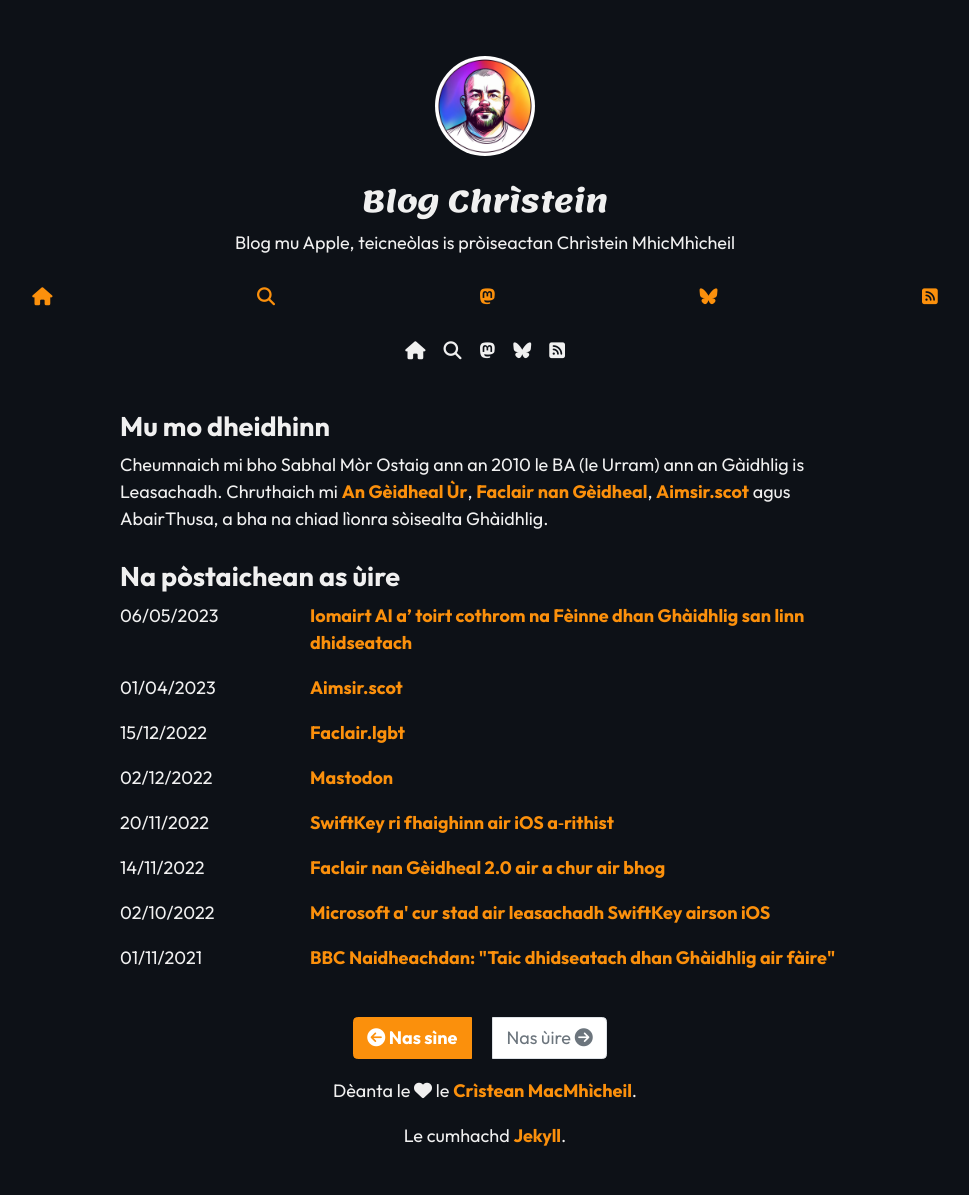
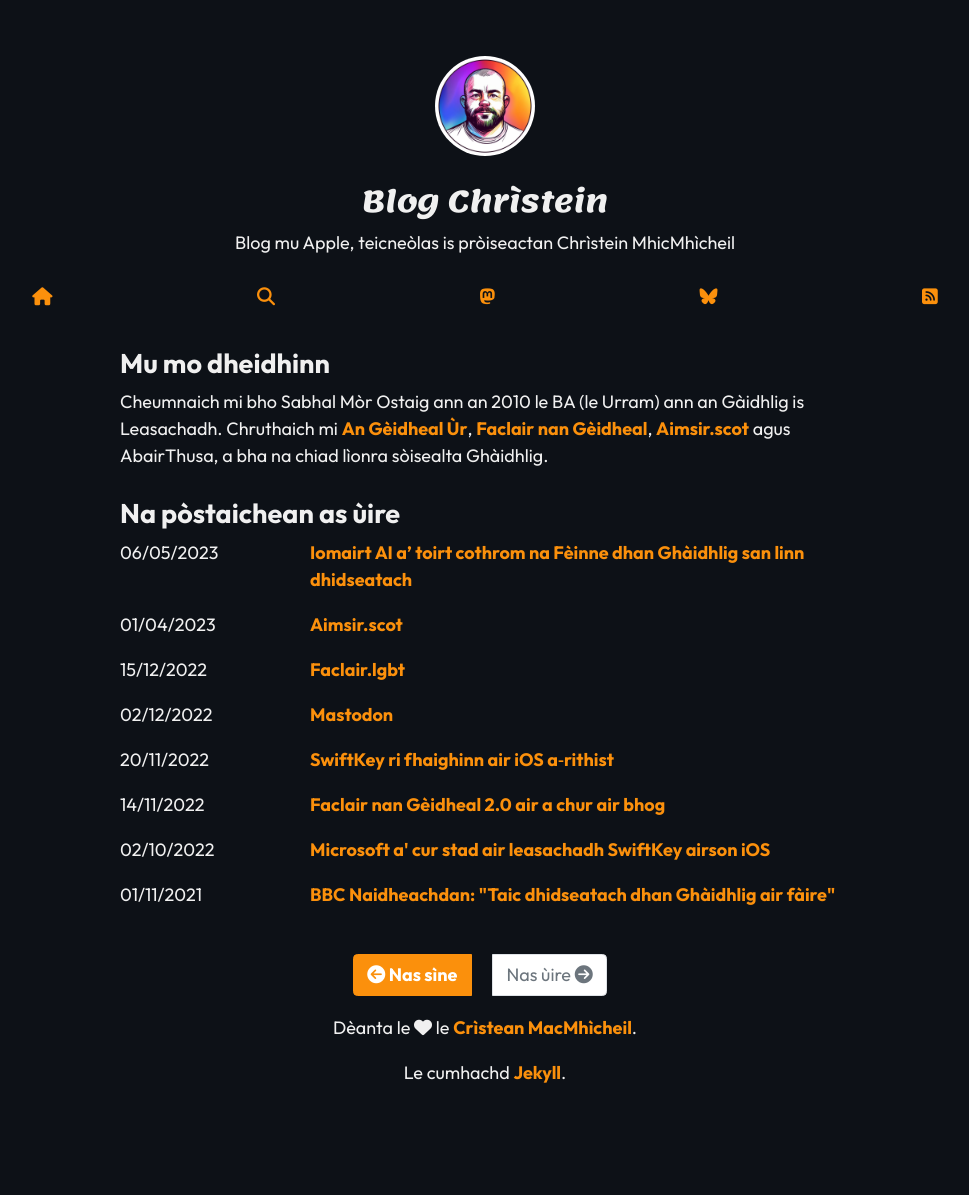
Before and after one commit to angeidheal/angeidheal.github.io, a Jekyll site: the page built from index.html, in a window 1280 px wide. Shown: the whole page, without its empty margins (155-1124 px from the left). Built offline with Jekyll 4.4.1, drawn with Linux system fonts in a browser that asks for light colours; nearby versions of some CDN libraries; the list of posts is cut into pages by our own code; after the commit the page ends 1132 px from its top, so only the background shows below that.

Commit message:
Update default.html

```diff
--- a/_layouts/default.html
+++ b/_layouts/default.html
@@ -43,30 +43,6 @@ layout: compress
       </ul>
     </div>
 
-    <nav class="navbar navbar-expand-lg navbar-dark">
-      <button
-        class="navbar-toggler"
-        type="button"
-        data-toggle="collapse"
-        data-target="#navbarSupportedContent"
-        aria-controls="navbarSupportedContent"
-        aria-expanded="false"
-        aria-label="Toggle navigation"
-      >
-        <span class="navbar-toggler-icon"></span>
-      </button>
-
-      <div class="collapse navbar-collapse justify-content-center" id="navbarSupportedContent">
-        <ul class="navbar-nav">
-          {% for site in site.data.navbar %}
-          <li class="nav-item">
-            <a class="nav-link" href="{{ site.url }}" title="{{ site.description }}">{{ site.title }}</a>
-          </li>
-          {% endfor %}
-        </ul>
-      </div>
-    </nav>
-
     <div class="container content-area">
       <div class="row">
         <div class="col-md-8 offset-md-2">
```
Lines whose indentation alone changed are shown as unchanged.
